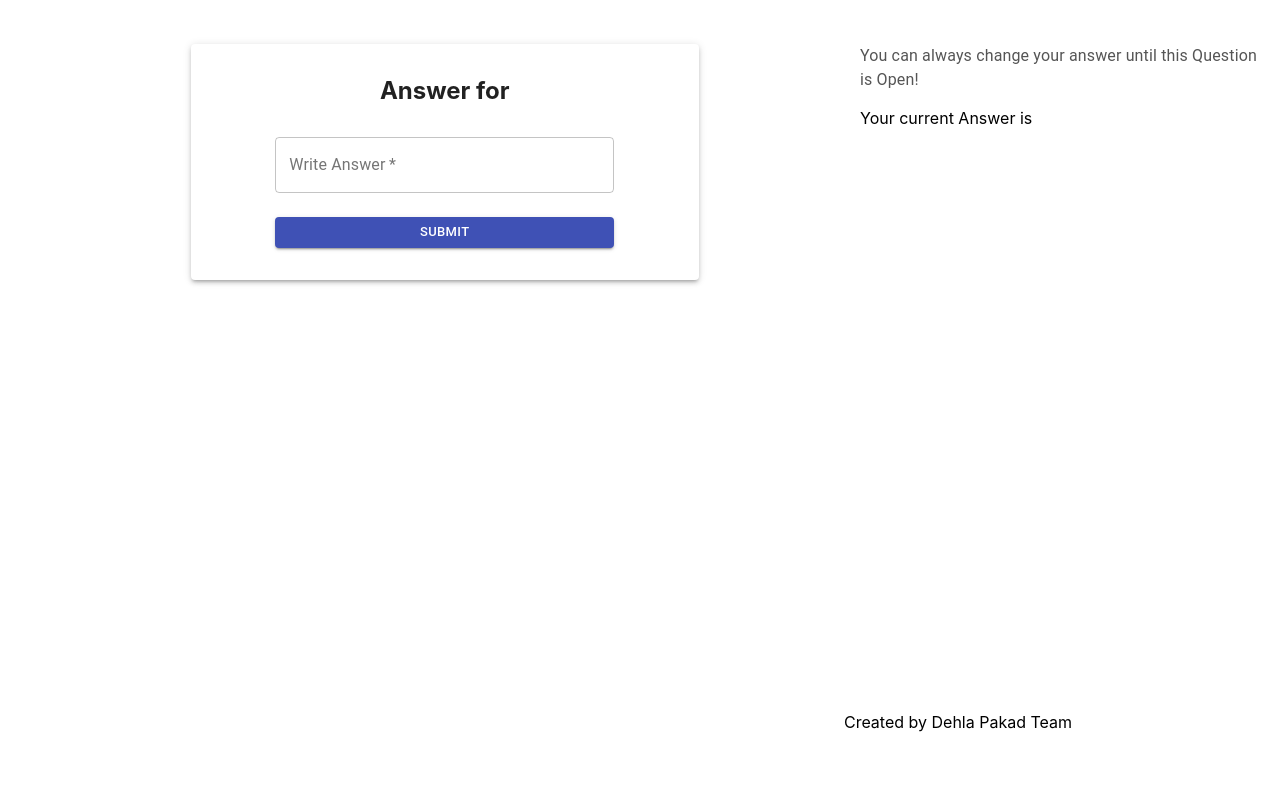
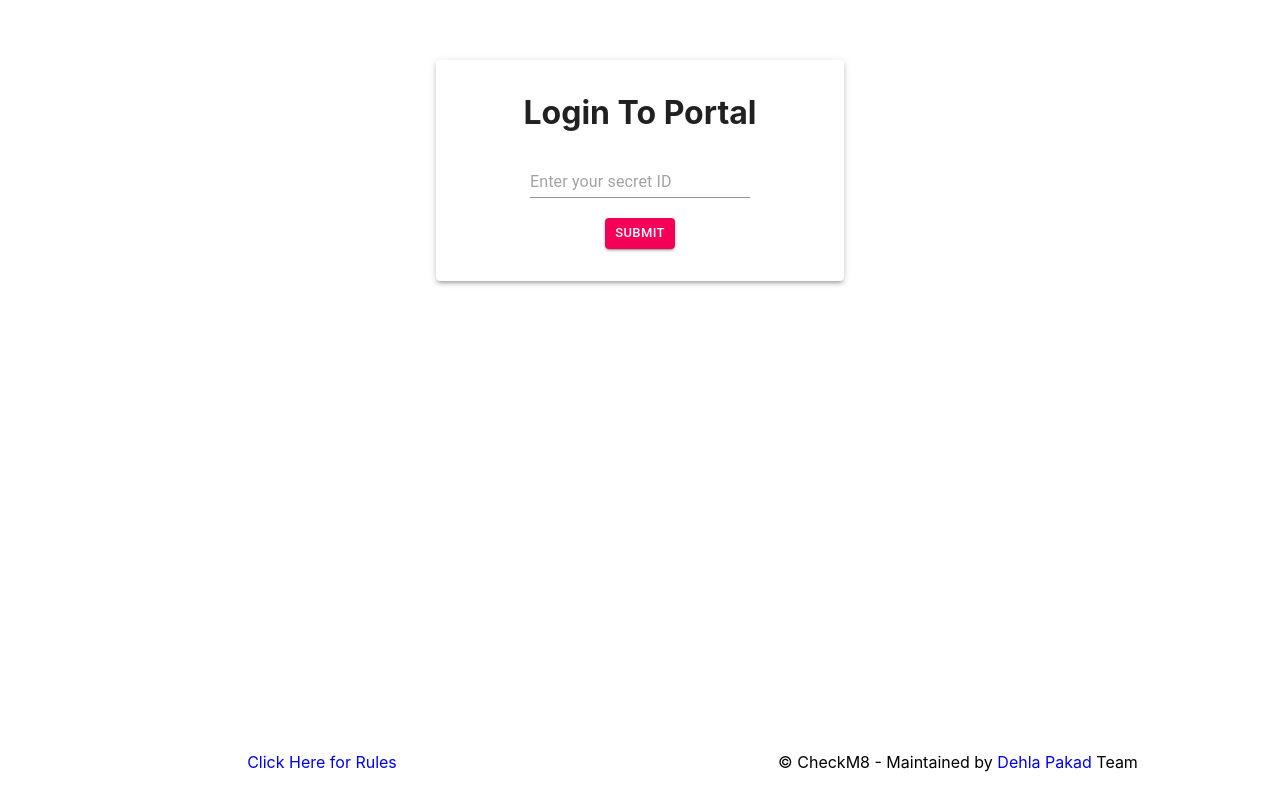
Before and after one commit to QuizPlatform/jeopardy, a React (Create React App) app: page / in a window 1280 px wide. Built offline with nearby package versions, Linux system fonts and the light colour scheme; no server answers; the database is empty.

Commit message:
Done complete with credits

```diff
--- a/src/App.css
+++ b/src/App.css
@@ -1,6 +1,6 @@
 #main {
   padding: 12px;
-  height: 90vh;
+  height: 95vh;
   display: flex;
   flex-direction: column;
   flex-flow: column;
@@ -12,3 +12,7 @@
     margin-left: 10%;
   }
 }
+
+a {
+  text-decoration: none;
+}
--- a/src/App.js
+++ b/src/App.js
@@ -14,7 +14,7 @@ class App extends PureComponent {
     super(props)
 
     this.state = {
-      secretId: 'alpha',
+      secretId: '',
       loginLoading: false,
       err: null
     }
@@ -49,11 +49,13 @@ class App extends PureComponent {
 
     let credits = (
       <Grid container spacing={2} style={{ marginTop: "auto" }} >
-        <Grid item xs={6} md={6}>
-
+        <Grid item md={6} style={{ textAlign: "center" }}>
+          <a target="_none" href="https://pnotes.web.app">Click Here for Rules</a>
         </Grid>
-        <Grid item xs={6} md={6} style={{ textAlign: "center" }}>
-          Created by Dehla Pakad Team
+        <Grid item md={6} style={{ textAlign: "center" }}>
+          © CheckM8 - Maintained by {` `}
+          <a target="_none" href="https://dehla.herokuapp.com">Dehla Pakad </a>
+          Team
         </Grid>
       </Grid>
     );
--- a/src/components/Quiz2.js
+++ b/src/components/Quiz2.js
@@ -165,7 +165,7 @@ class Quiz2 extends PureComponent {
       // Waiting for next round
       if (round === '0') {
         return (
-          <h2>Next Round is Going to be Started soon!</h2>
+          <h2 style={{ textAlign: "center", marginTop: "32px" }}>Next Round is Going to be Started soon!</h2>
         );
       }
       else {
```
